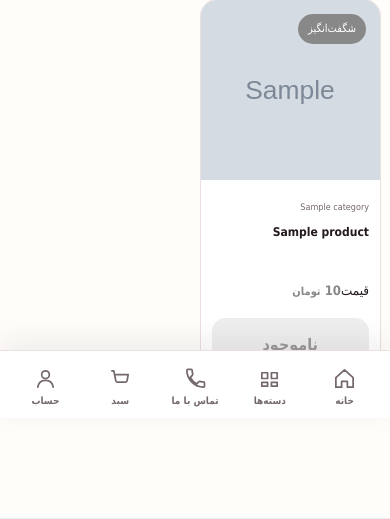
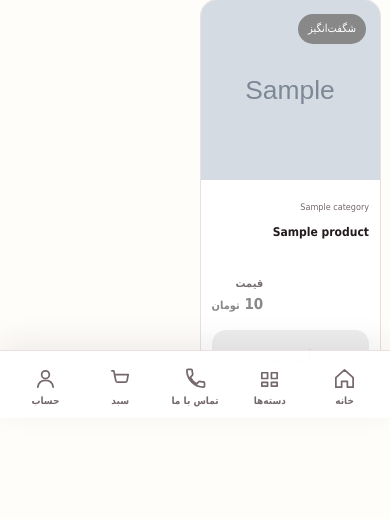
Before and after one commit to deltashopsiavash/sanashop, a Django app: page /products/ in a window 390 px wide. Shown: the part 426-945 px from the top of the page. Run offline with Django 5.2, Linux system fonts and the light colour scheme; tables that the repository leaves empty hold one stand-in row (values such as "Sample post"); grey boxes marked "Sample" are stand-in pictures.

Commit message:
Add clickable product cards and clearer sale pricing styles

```diff
--- a/static/shop/polish-v9.css
+++ b/static/shop/polish-v9.css
@@ -13,10 +13,34 @@
 .contact-social-row.platform-youtube .contact-row-icon svg path:last-child{fill:currentColor}
 .contact-phone-row .contact-row-icon{background:color-mix(in srgb,var(--brand) 12%,#fff)}
 
+/* Product UX: every non-action area of a card opens details; sale prices are explicit. */
+.product-card-clickable{position:relative;cursor:pointer}
+.product-card-clickable .product-card-hitarea{position:absolute;inset:0;z-index:2;border-radius:inherit}
+.product-card-clickable .product-image,.product-card-clickable h3 a,.product-card-clickable .product-card-form,.product-card-clickable .product-card-action{position:relative;z-index:3}
+.product-card-clickable .product-body>small,.product-card-clickable .product-prices{position:relative;z-index:1;pointer-events:none}
+.product-card-clickable:has(.product-card-hitarea:focus-visible){outline:3px solid color-mix(in srgb,var(--brand) 45%,white);outline-offset:3px}
+.product-card-clickable:hover{transform:translateY(-2px)}
+.product-prices{display:flex;flex-wrap:wrap;align-items:flex-end;gap:7px 12px}
+.product-prices .old-price,.product-prices .new-price{display:flex;flex-direction:column;gap:2px;line-height:1.45}
+.product-prices .old-price small,.product-prices .new-price>small{font-size:11px;font-weight:700;opacity:.62}
+.product-prices .old-price del{font-size:13px;font-weight:700;opacity:.58;text-decoration-thickness:2px;text-decoration-color:currentColor}
+.product-prices .new-price strong{font-size:16px;font-weight:900;color:var(--brand)}
+.product-prices .new-price strong span{font-size:11px;font-weight:700}
+.detail-product-prices{align-items:center;gap:10px 18px;margin-top:14px}
+.detail-product-prices .old-price del{font-size:16px}
+.detail-product-prices .new-price strong{font-size:28px;line-height:1.2}
+.detail-product-prices .new-price strong small{font-size:13px}
+
 @media(max-width:760px){
   .site-header .header-phone-icon.is-muted{opacity:.28!important;background:#f5f6f7!important;border-color:#edf0f2!important;color:#9aa1aa!important}
   .contact-dialog-card{padding:26px 15px 16px!important}
   .contact-links-v9{gap:9px}
   .contact-links-v9 a{min-height:60px!important;border-radius:15px!important;padding:9px 11px!important}
   .contact-row-icon{width:40px;height:40px;flex-basis:40px;border-radius:12px}
+  .product-prices{gap:5px 8px}
+  .product-prices .old-price del{font-size:12px}
+  .product-prices .new-price strong{font-size:15px}
+  .detail-product-prices{align-items:flex-start;flex-direction:column;gap:7px}
+  .detail-product-prices .old-price del{font-size:15px}
+  .detail-product-prices .new-price strong{font-size:25px}
 }
```
